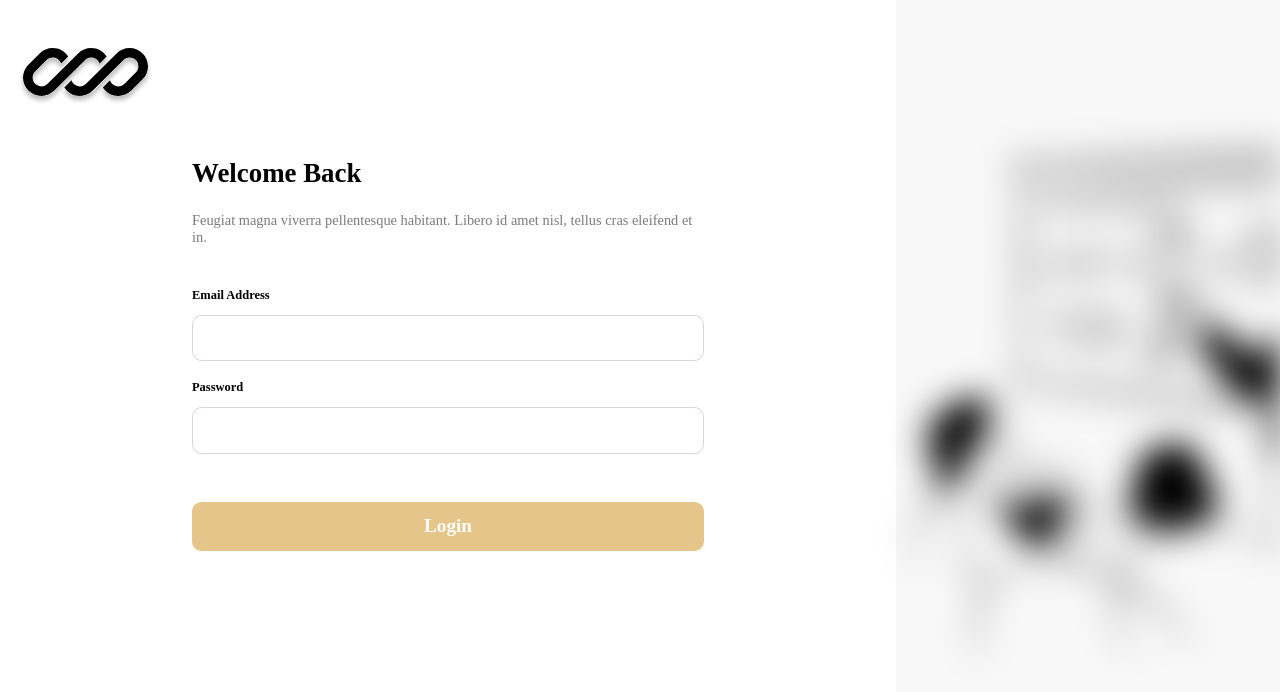
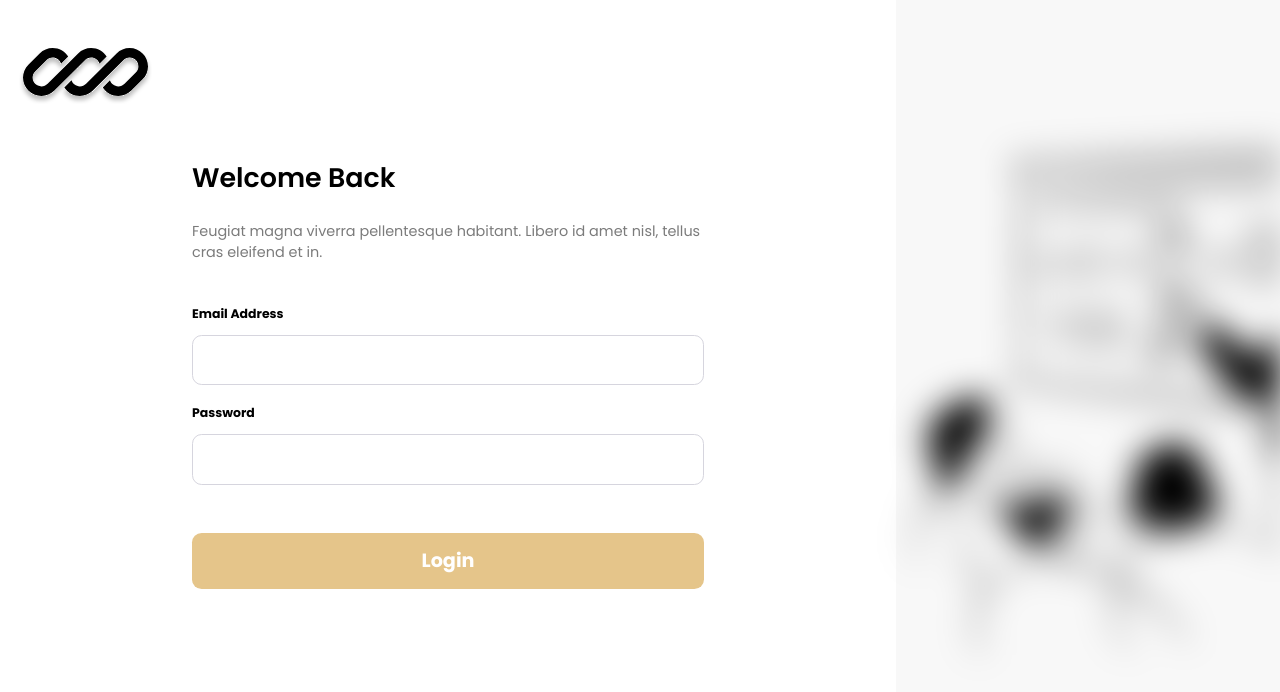
Before and after one commit to nology-tech/verde-client-project, a React (Vite) app: page / in a window 1280 px wide. Shown: the top 692 px of the page. Built offline with nearby package versions, Linux system fonts and the light colour scheme; no server answers.

Commit message:
Updated App.tsx

```diff
--- a/src/App.tsx
+++ b/src/App.tsx
@@ -23,9 +23,10 @@ const App = () => {
     const unsubscribe = onAuthStateChanged(auth, (authUser: User | null) => {
       if (authUser) {
         setUser(authUser);
-      } else {
-        setUser(null);
-        navigate("/");
+      }
+      else{
+        setUser(null)
+        navigate("/")
       }
     });
 
@@ -40,13 +41,14 @@ const App = () => {
   };
 
   const changeFont = () => {
-    setFont(font === "modern" ? "tech" : "modern");
-  };
+    setFont(font === "modern" ? "tech" : "modern")
+  }
 
   return (
     <>
-      <Routes>
-        <Route path="/" element={<Login />} />
+    <div className={font}>
+    <Routes>
+      <Route path="/" element={<Login />} />
       </Routes>
 
       {user && (
@@ -61,11 +63,13 @@ const App = () => {
           {/* <Route path="/clients" element={<Clients />} /> */}
           {/* <Route path="/clients/create" element={<CreateClient />} /> */}
           {/* <Route path="/clients/edit" element={<EditClient />} /> */}
+          {/* <Route path="/clients/:clientId" element={<ClientProfile />} /> */}
           <Route path="/staff" element={<Staff variant={theme} />} />
           <Route path="/settings" element={<Settings variant={theme} setTheme={toggleTheme} font={font} setFont={changeFont}/>} />
         </Routes>
       )}
-    </>
+    </div>
+  </>
   );
 };
 
```
